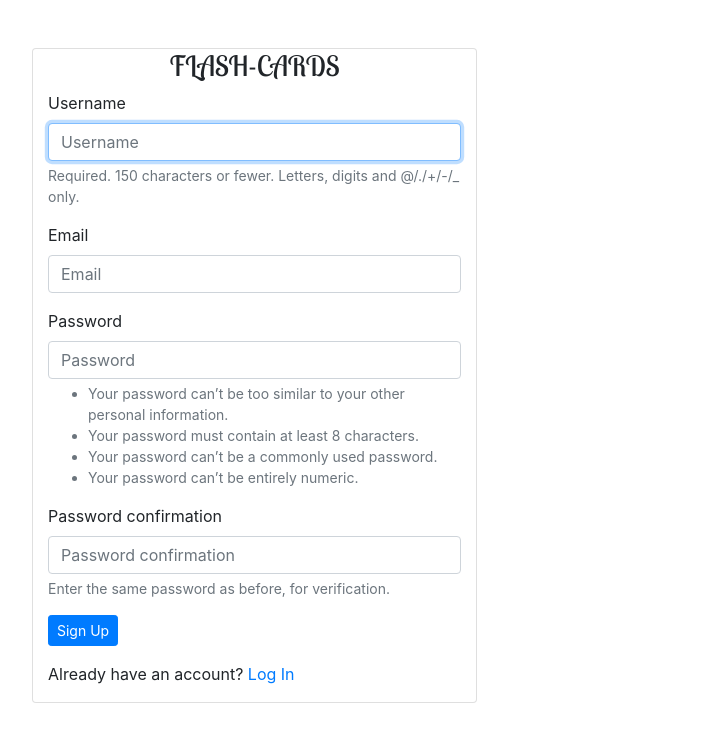
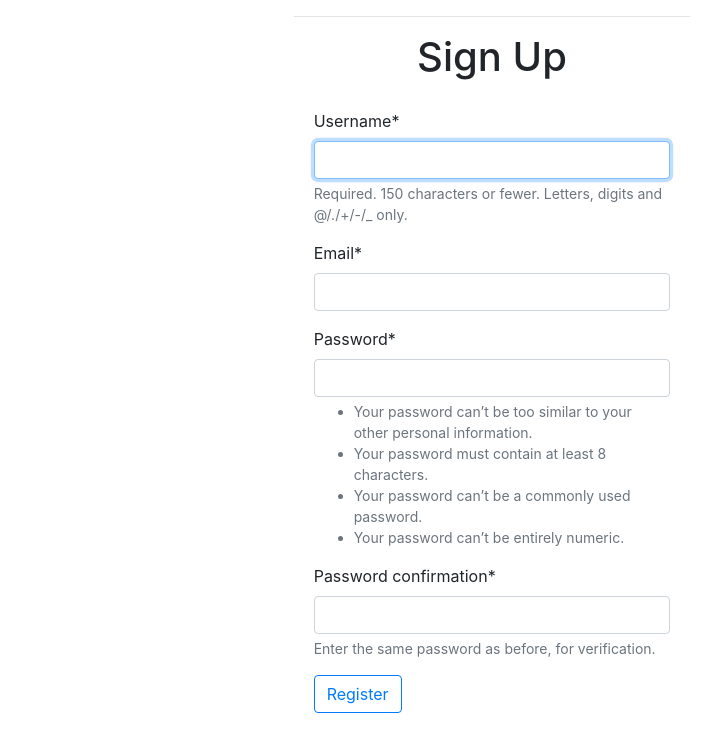
Before and after one commit to Ketsia-a/flashcard, a Django app: page /register/ in a window 1280 px wide. Shown: the top 752 px of the page, without its empty margins (148-853 px from the left). Run offline with Django 3.2, Linux system fonts and the light colour scheme; the visitor is signed in with stand-in values (Sample User, id 1); some libraries are stand-ins or nearby versions.

Commit message:
made a layout

```diff
--- a/flashapp/templates/register/registration_form.html
+++ b/flashapp/templates/register/registration_form.html
@@ -1,46 +1,24 @@
-{%extends "register/base.html"%}
-{% load bootstrap4 %}
-{% block content %}
-<br><br>
-<div class="container">
-  <div class="row">
+ {%extends 'register/base.html'%} {% block title %}Create account{% endblock %} {% load crispy_forms_tags %} {% block content %}
 
-    <!-- <div class="col-md-5" style="padding-top: 50px;">
-      <img src="https://ucarecdn.com/f0e65890-b403-4316-8068-d1dd58c8f80f/instagram.png" alt="insta">
-    </div> -->
-    <div class="col-md-1"></div>
-    <div class="col-md-5">
-      {% if form.errors %}
-      <p> Information provided is incorrect.</p>
-      {% endif %}
-      <div class="card container">
 
-        <div class="panel-heading">
-          <h3 class="text-center" style="font-family: 'Lobster Two', cursive;">FLASH-CARDS</h3>
+<div class="card-group">
+    <div class="col-md-4">
     </div>
-
-        <div class="panel-body">
-
-          <form action="/accounts/register/" method="post">
-            {% csrf_token %}
-            {% bootstrap_form form %}
-            <div class="form-group">
-              <input type="submit" class="btn btn-primary btn-sm" value="Sign Up">
+    <div class="col-md-4">
+        <hr>
+        <div class="text-center">
+            <h1>Sign Up</h1>
         </div>
-
-            <p>Already have an account? <a href="/accounts/login"> Log In</a></p>
-
-            <input type="hidden" name="next" value="{{next}}">
-
+        <div class="card-body">
+            <div class="card-text">
+                <form action="" method="post" class="form-group">
+                    {% csrf_token %} {{form|crispy}}
+                    <button type="submit" class="btn btn-outline-primary">Register</button>
                 </form>
             </div>
         </div>
     </div>
-    <div class="col-md-1"></div>
-
-
-
+    <div class="col-md-4">
     </div>
 </div>
-
 {% endblock %}
--- a/flashapp/templates/subject.html
+++ b/flashapp/templates/subject.html
@@ -13,7 +13,7 @@
         {% for card in cards %}
         <div class="card" data-toggle="modal" data-target="#{{card.id}}">
             {% if card.image %}
-            <img alt="{{image.name}}" class="card-img" src="{{card.image.url}}">
+            <img alt="{{card.title}}" class="card-img" src="{{card.image.url}}">
 
         </div>
 
```
Also changed, not shown: flashapp/templates/login.html (added, +38 -0 lines), flashapp/templates/navbar.html (+13 -4 lines), flashapp/templates/profile.html (+10 -4 lines), flashapp/templates/register/login.html (deleted, +0 -52 lines), flashapp/templates/register/logout.html (deleted). Lines whose indentation alone changed are shown as unchanged.
